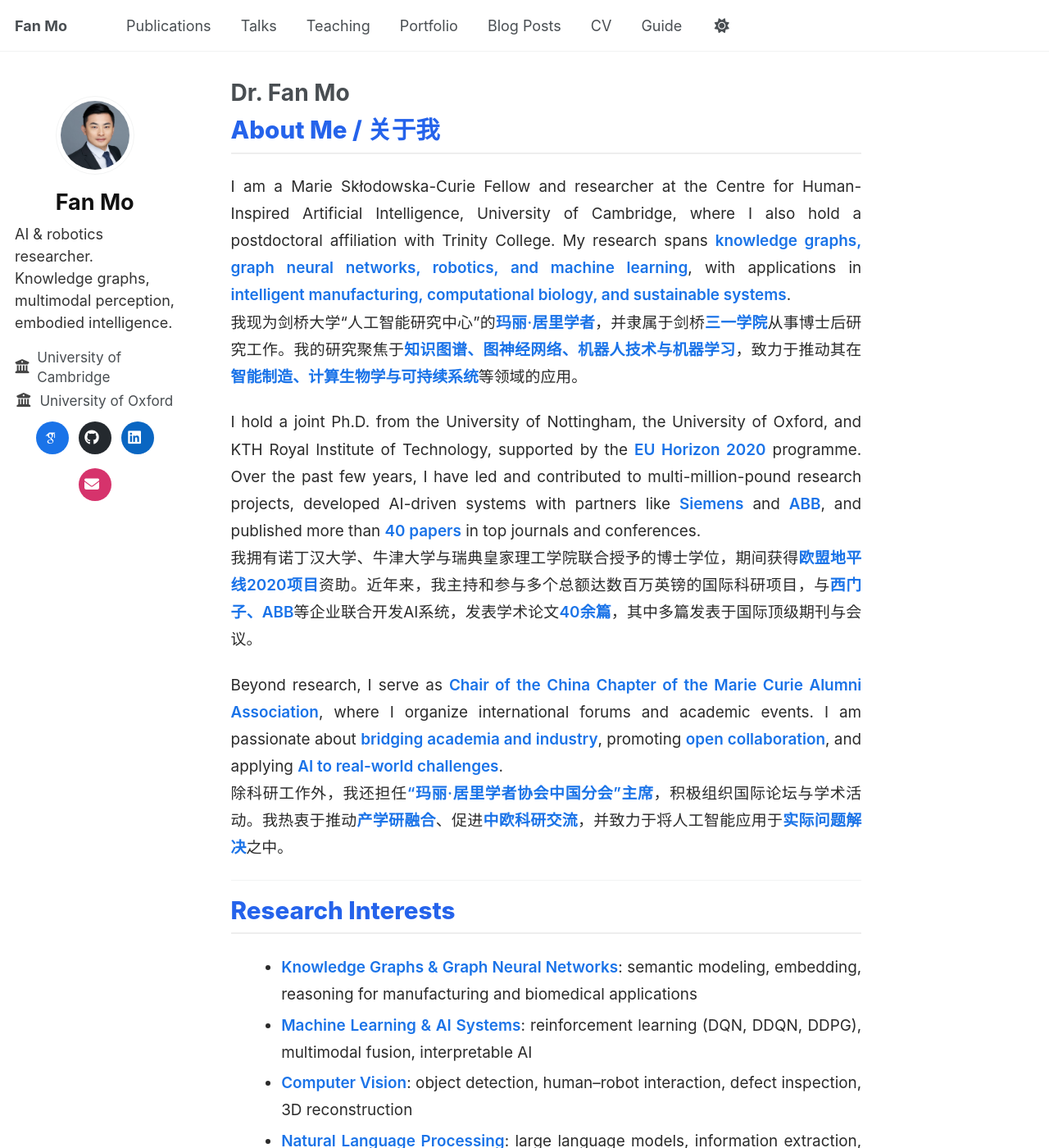
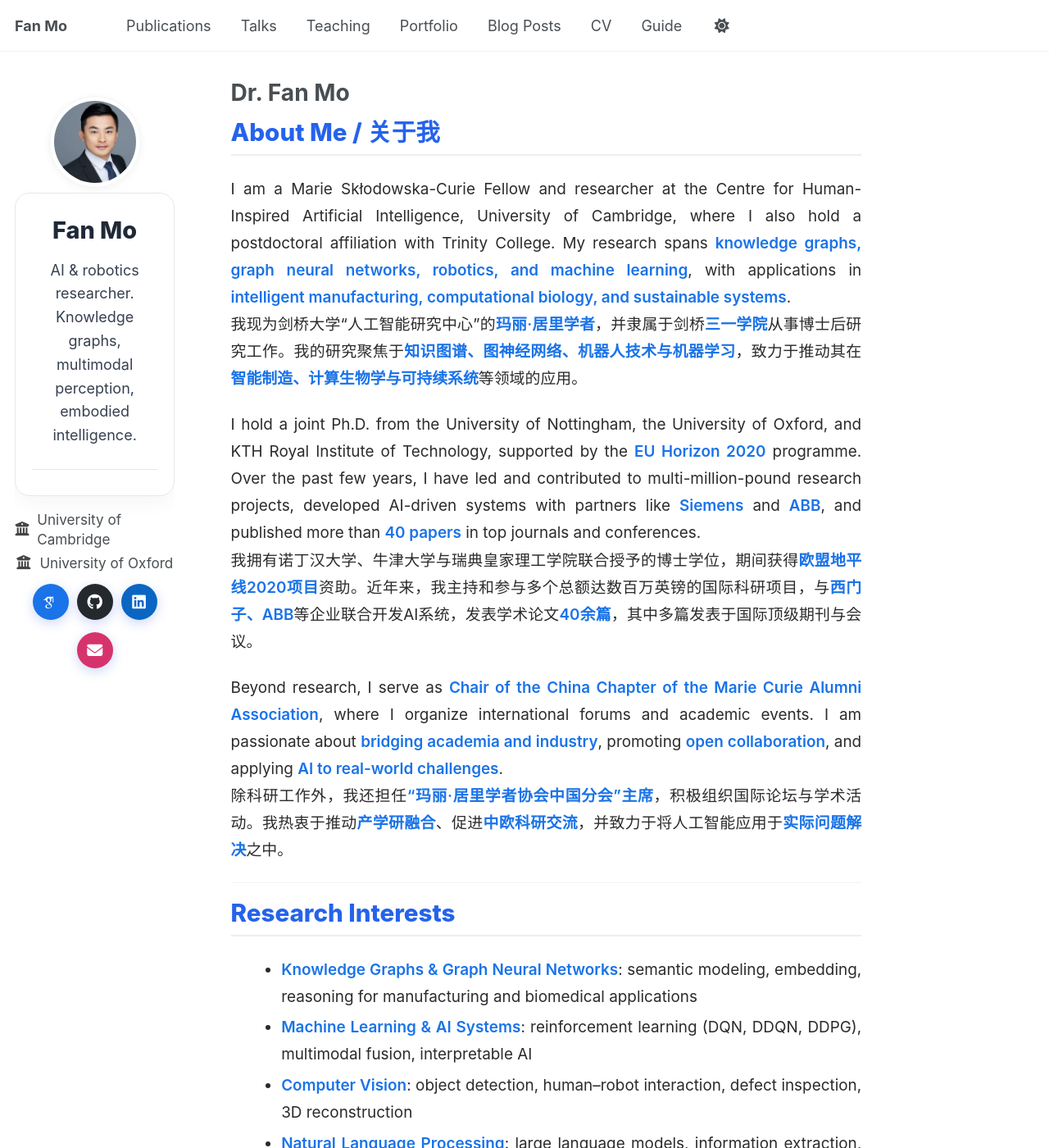
Before and after one commit to fanmo-intro/fanmo-intro.github.io, a Jekyll site: the page built from _pages/about.md, in a window 1280 px wide and 1400 px high. Shown: the whole window at 82% size. Built offline with Jekyll 4.4.1, drawn with Linux system fonts in a browser that asks for light colours; some web fonts are replaced; a script that is not in the unit is left out.

Commit message:
Update _custom.scss

```diff
--- a/_sass/_custom.scss
+++ b/_sass/_custom.scss
@@ -1,18 +1,24 @@
-/* =========================
-   Fan Mo — custom.scss (final, full, clean)
-   ========================= */
+/* =========================================
+   Fan Mo — custom.scss (professional layout)
+   ========================================= */
 
-/* ---------- Theme accents ---------- */
+/* ---------- Theme accents & base ---------- */
 :root{
-  --accent:#1d4ed8;
-  --muted:#6b7280;
+  --accent:#1d4ed8;     /* blue-700 */
+  --accent-ink:#0b3aa5; /* darker for focus/active states */
+  --ink:#1f2937;        /* headings */
+  --text:#2b2b2b;       /* body */
+  --muted:#6b7280;      /* secondary */
+  --line:#e5e7eb;       /* dividers */
+  --chip:#f3f4f6;       /* chips bg */
 }
 
 /* =========================
-   Layout
+   Page layout & typography
    ========================= */
 .page{
-  display:flex; gap:2.5rem; align-items:flex-start; flex-wrap:wrap;
+  display:flex; flex-wrap:wrap; align-items:flex-start;
+  gap:32px;
 }
 .sidebar{
   flex:0 0 clamp(340px, 28vw, 420px) !important;
@@ -20,70 +26,75 @@
 }
 .page__content{
   flex:1 1 600px; min-width:0; max-width:1040px; margin:0 auto;
+  color:var(--text); line-height:1.75; font-size:1.05rem;
   text-align:justify; text-justify:inter-ideograph;
-  line-height:1.75; font-size:1.05rem; color:#2b2b2b;
 }
-.page__content p{ margin-bottom:1.2em; }
-.page__content p + p{ margin-top:.7rem; }
+.page__content p{ margin:0 0 1.15em 0; }
+.page__content p + p{ margin-top:.65rem; }
 .page__content h1,
 .page__content h2{
   color:var(--accent); font-weight:800;
-  border-bottom:2px solid #eee; padding-bottom:.3em; margin-bottom:.8em;
+  border-bottom:2px solid var(--line);
+  padding-bottom:.35rem; margin:.15rem 0 .9rem;
 }
-.page__content h3{ color:#1f2937; font-weight:700; }
+.page__content h3{ color:var(--ink); font-weight:700; margin:1.1rem 0 .5rem; }
 .page__content strong{ color:#1a73e8; font-weight:600; }
 
 /* =========================
-   Author card
+   Author card (elevated)
    ========================= */
-.author__avatar{ display:block; margin:0 auto 1rem auto; }
+.sidebar .author__content{
+  background:#fff; border:1px solid var(--line);
+  border-radius:18px; padding:24px 20px;
+  box-shadow:0 8px 24px rgba(0,0,0,.04);
+  display:flex; flex-direction:column; align-items:center; gap:12px;
+}
+.author__avatar{ margin:0 auto 6px auto; }
 .author__avatar img{
-  display:block; margin:0 auto; width:96px; height:96px;
-  border-radius:50%; object-fit:cover;
+  width:112px; height:112px; border-radius:9999px; object-fit:cover;
+  display:block; box-shadow:0 2px 10px rgba(0,0,0,.05);
 }
 .author__content h3.author__name{
-  font-size:1.5rem !important; font-weight:700 !important; color:#111 !important;
-  margin:.35rem 0 .5rem !important; text-align:center;
+  font-size:1.6rem !important; font-weight:800 !important; color:var(--ink) !important;
+  margin:.2rem 0 .2rem !important; text-align:center;
 }
 .author__content .author__bio{
-  font-size:1rem !important; color:#333 !important; line-height:1.5 !important;
-  margin:.4rem 0 .9rem !important; max-width:34ch; text-align:left !important;
+  color:#374151 !important; font-size:1rem !important; line-height:1.6 !important;
+  text-align:center !important; max-width:36ch; margin:.1rem 0 .6rem !important;
+}
+
+/* subtle divider between bio & lists */
+.sidebar .author__content::after{
+  content:""; display:block; width:100%; height:1px; background:var(--line);
+  margin:.2rem 0 .4rem;
 }
 
 /* =========================
-   Institutions / meta list
+   Institutions / meta (chips)
    ========================= */
+.author__urls:not(.social-icons){
+  list-style:none; padding:0; margin:.2rem 0 0 0; width:100%;
+  display:flex; flex-direction:column; gap:.35rem;
+}
 .author__urls i[class^="fa"], .author__urls i[class*=" fa"]{
-  width:1em; text-align:center; margin-right:.4rem; line-height:1;
-  color:#444; vertical-align:middle;
-}
-.author__urls:not(.social-icons){
-  list-style:none; padding:0; margin:.25rem 0 0 0;
+  width:1.05em; text-align:center; color:#4b5563; line-height:1;
 }
 .author__urls:not(.social-icons) li{
-  display:flex !important; align-items:center !important; gap:.45rem;
-  margin:.32rem 0 !important; max-width:100%;
-  white-space:nowrap !important;
+  display:flex !important; align-items:center !important; gap:.55rem;
+  padding:.35rem .55rem; border-radius:10px; background:var(--chip);
 }
-.author__urls:not(.social-icons) li i{
-  flex:0 0 auto;
-}
+.author__urls:not(.social-icons) li i{ flex:0 0 auto; }
 .author__urls:not(.social-icons) li a,
 .author__urls:not(.social-icons) li span{
-  color:#555; text-decoration:none; line-height:1.4;
-  display:inline-block !important;
-  white-space:nowrap !important;
-  overflow:hidden !important;
-  text-overflow:ellipsis !important;
-  max-width:100%;
-  word-break:keep-all !important;
-  hyphens:none !important;
+  color:#374151; text-decoration:none; line-height:1.35;
+  flex:1 1 auto !important; min-width:0 !important; /* for ellipsis */
+  white-space:nowrap !important; overflow:hidden !important; text-overflow:ellipsis !important;
 }
 .author__urls:not(.social-icons) li a:hover{ color:var(--accent); text-decoration:underline; }
 .author__urls:not(.social-icons) li br{ display:none !important; }
 
 /* =========================
-   Social icons
+   Social icons (solid accent buttons)
    ========================= */
 .author__urls-wrapper{ position:static !important; margin:.6rem 0 0 0 !important; }
 .author__urls-wrapper::before,
@@ -91,82 +102,63 @@
 .author__urls-wrapper .btn{ display:none !important; }
 
 .author__urls.social-icons{
-  display:flex; flex-wrap:wrap; gap:12px; justify-content:center;
-  margin:10px 0 8px 0; padding:0; list-style:none;
+  display:flex; flex-wrap:wrap; justify-content:center; gap:10px;
+  margin:.55rem 0 0 0; padding:0; list-style:none;
 }
 .author__urls.social-icons li{ margin:0; padding:0; }
 .author__urls.social-icons li a{
   display:inline-flex; align-items:center; justify-content:center;
-  width:40px; height:40px; border-radius:50%;
-  background:#f3f4f6; color:#444; border:none; box-shadow:none;
-  transition:background .2s ease, color .2s ease;
+  width:44px; height:44px; border-radius:9999px;
+  background:var(--accent); color:#fff; border:1px solid transparent;
+  box-shadow:0 4px 14px rgba(29,78,216,.22);
+  transition:transform .12s ease, box-shadow .18s ease, background .18s ease;
   font-size:0 !important; overflow:hidden;
 }
-.author__urls.social-icons li a:hover{ background:var(--accent); color:#fff !important; }
+.author__urls.social-icons li a:hover{
+  transform:translateY(-1px);
+  box-shadow:0 8px 18px rgba(29,78,216,.26);
+  background:var(--accent-ink);
+}
 .author__urls.social-icons li a i,
 .author__urls.social-icons li a svg{
-  font-size:18px !important; width:1em; height:1em; color:inherit !important; fill:currentColor !important;
+  font-size:19px !important; width:1em; height:1em; color:inherit !important; fill:currentColor !important;
 }
 
 /* =========================
-   Mobile (≤768px)
+   Mobile (≤ 768px)
    ========================= */
 @media (max-width:768px){
-  .sidebar{ flex:1 1 100% !important; max-width:100% !important; padding:0 1rem; }
-  .page__content{ max-width:100%; padding:0 1rem; font-size:1rem; }
+  .sidebar{ flex:1 1 100% !important; max-width:100% !important; padding:0 12px; }
+  .page__content{ max-width:100%; padding:0 14px; font-size:1rem; }
 
-  /* center avatar */
-  .author__content{
-    display:flex !important;
-    flex-direction:column !important;
-    align-items:center !important;
-    text-align:center !important;
-    gap:.6rem !important;
-  }
-  .author__avatar{ width:100% !important; margin:0 auto .8rem auto !important; }
-  .author__avatar img{ width:132px !important; height:132px !important; }
+  .author__avatar img{ width:132px; height:132px; }
+  .author__content .author__bio{ max-width:100%; }
 
-  .author__content .author__bio{ text-align:center !important; max-width:100%; }
-
-  /* institutions: inline chips */
+  /* institutions as centered chips, allow natural wrapping */
   .author__urls:not(.social-icons){
-    width:100% !important; text-align:center !important;
+    align-items:center; gap:.4rem;
   }
   .author__urls:not(.social-icons) li{
-    display:inline-flex !important;
-    align-items:center !important;
-    justify-content:center !important;
-    gap:.4rem !important;
-    margin:.15rem .6rem .35rem .6rem !important;
-    white-space:normal !important;
-  }
-  .author__urls:not(.social-icons) li i{
-    width:20px !important; height:20px !important;
-    font-size:18px !important;
-    color:#555 !important;
+    width:fit-content; max-width:100%;
+    margin:0; background:#f8fafc; /* slightly lighter on mobile */
   }
   .author__urls:not(.social-icons) li a,
   .author__urls:not(.social-icons) li span{
-    white-space:normal !important;
-    word-break:keep-all !important;
-    hyphens:none !important;
-    text-overflow:clip !important;
+    white-space:normal !important; text-overflow:clip !important; word-break:keep-all !important; hyphens:none !important;
   }
 
-  /* social icons larger touch targets */
-  .author__urls.social-icons li a{ width:44px !important; height:44px !important; }
-  .author__urls.social-icons li a i,
-  .author__urls.social-icons li a svg{ font-size:20px !important; }
+  /* social icons: keep same size but soften shadow */
+  .author__urls.social-icons li a{ width:46px; height:46px; box-shadow:0 4px 12px rgba(29,78,216,.2); }
 }
 
 /* =========================
-   Desktop tweaks
+   Larger screens — breathing room
    ========================= */
 @media (min-width:992px){
-  .page{ gap:3rem; }
+  .page{ gap:40px; }
   .author__urls:not(.social-icons) li a,
   .author__urls:not(.social-icons) li span{ font-size:.975rem; }
-  .sidebar{ flex:0 0 380px !important; max-width:380px !important; }
+  .sidebar{ flex-basis:380px !important; max-width:380px !important; }
 }
 @media (min-width:1280px){
   .sidebar{ flex-basis:400px !important; max-width:400px !important; }
@@ -176,13 +168,11 @@
 }
 
 /* =========================
-   Optional: hide location row
+   Optional: hide a location row if your theme injects it
    ========================= */
 /*
 .author__urls li.author__desktop,
 .author__urls li.location,
 .author__urls li.author__location,
-.author__urls li[itemprop="homeLocation"]{
-  display:none !important;
-}
+.author__urls li[itemprop="homeLocation"]{ display:none !important; }
 */
```
